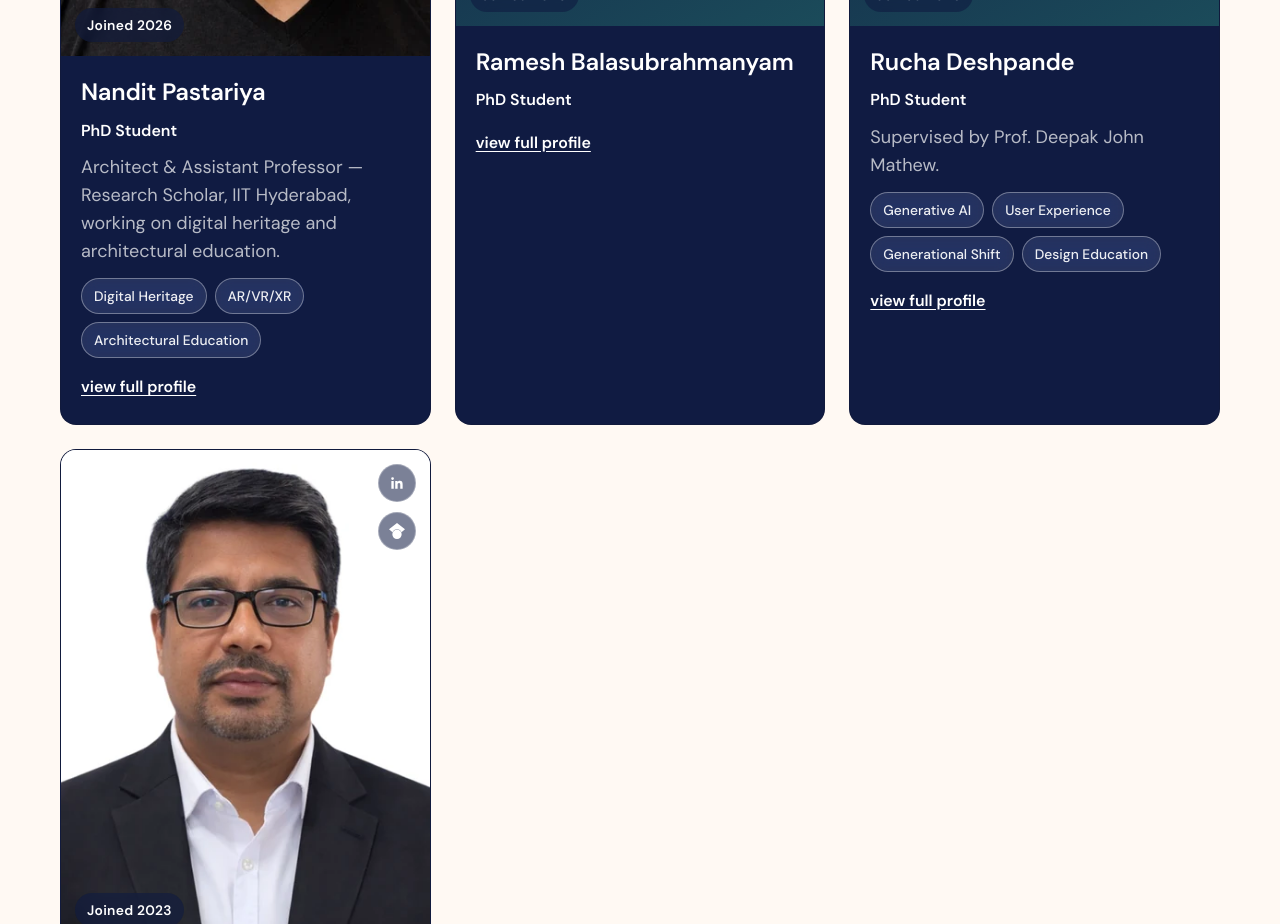
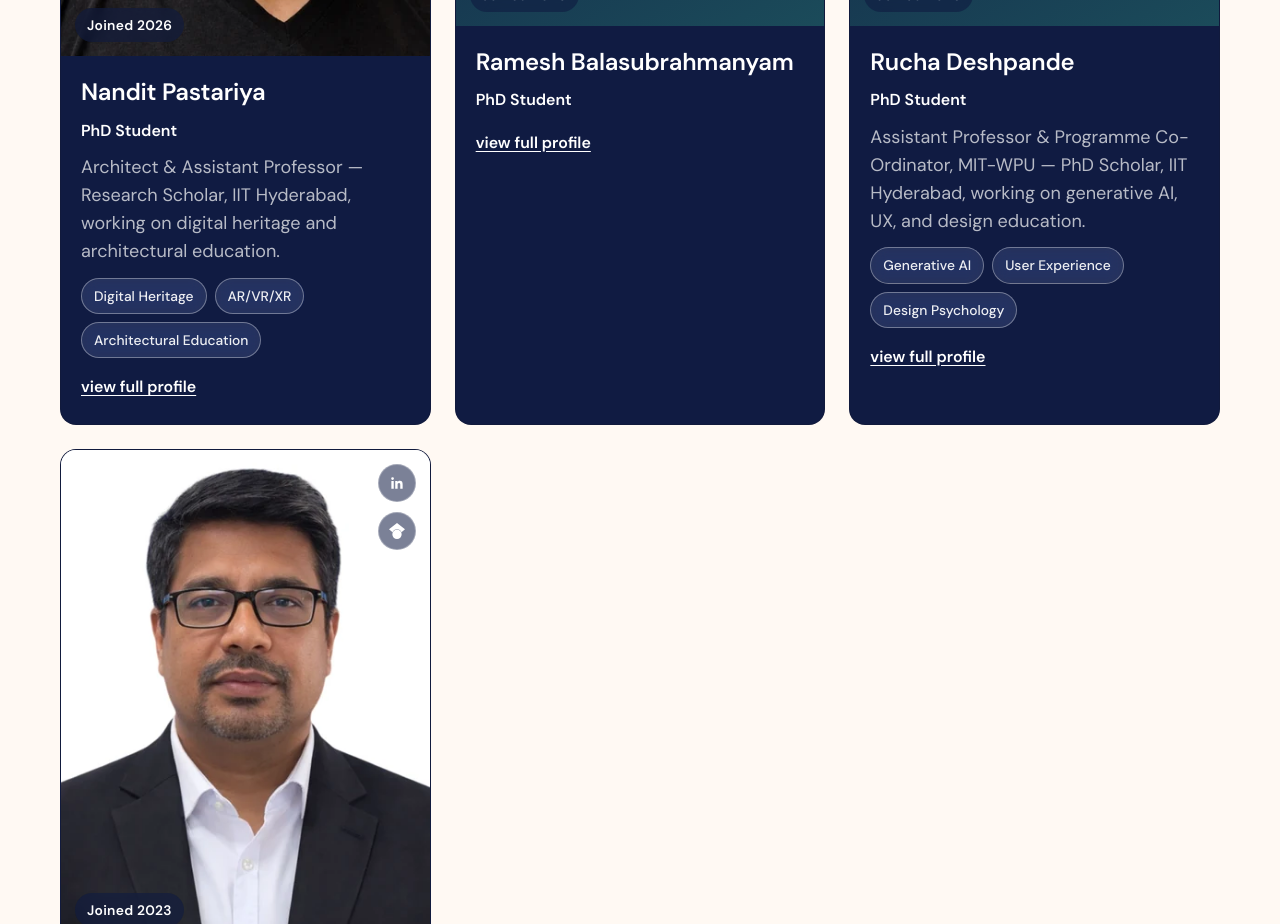
Before and after one commit to pixelprakash/dic-site, a React (Vite) app: page /people in a window 1280 px wide. Shown: the part 3580-4504 px from the top of the page. Built offline with nearby package versions, Linux system fonts and the light colour scheme; the HTML template or start-up script is replaced by a standard one; a web font is replaced by a local one.

Commit message:
added rucha profile

```diff
--- a/src/data/peopleData.js
+++ b/src/data/peopleData.js
@@ -256,10 +256,38 @@ export const MEMBERS = {
       role: 'PhD Student',
       track: 'external',
       joinedYear: '2025',
-      bio: 'Supervised by Prof. Deepak John Mathew.',
-      fullBio: 'Rucha Deshpande joined the Design Innovation Centre as a PhD scholar in 2025, supervised by Prof. Deepak John Mathew. Their research explores generative AI, user experience, generational shift and design education.',
-      tags: ['Generative AI', 'User Experience', 'Generational Shift', 'Design Education'],
+      bio: 'Assistant Professor & Programme Co-Ordinator, MIT-WPU — PhD Scholar, IIT Hyderabad, working on generative AI, UX, and design education.',
+      fullBio: [
+        'With 16+ years of experience spanning industry and academia, Rucha Deshpande works at the intersection of design practice, research, technology, and education. Her academic and teaching practice focuses on creating experiential learning environments that encourage critical thinking, creative confidence, systemic thinking, and innovation, enabling learners to connect design theory with real-world challenges.',
+        'Her research explores the intersection of generative AI, user experience, human behaviour, creativity and creative cognition, design psychology, and design education. Her work examines how emerging technologies, psychological perspectives, and human-centred approaches can influence creative processes, user experiences, and design learning.',
+        'She is committed to advancing design education that nurtures reflective practitioners, adaptive thinkers, empathetic researchers, and responsible innovators equipped to navigate complexity and shape meaningful futures.',
+      ],
+      tags: ['Generative AI', 'User Experience', 'Design Psychology'],
+      researchAreas: ['Generative AI', 'User Experience', 'Human Behaviour', 'Creativity and Creative Cognition', 'Design Psychology', 'Design Education'],
       interests: ['Generative AI', 'User Experience', 'Generational Shift', 'Design Education'],
+      education: [
+        { year: '2025 – present', degree: 'PhD, Design', institution: 'Indian Institute of Technology Hyderabad' },
+        { degree: 'Certified UX Designer', institution: 'IIT Delhi' },
+        { degree: 'Alumna', institution: 'National Institute of Design (NID), Ahmedabad' },
+        { degree: 'Alumna', institution: 'SNDT' },
+      ],
+      // Teaching Experience / Industry Experience given as aggregate
+      // year-counts + institution lists on the source bio template, not
+      // per-stint dates — kept as given rather than inventing exact
+      // date ranges or job titles for each employer.
+      experience: [
+        { role: 'Assistant Professor — Programme Co-Ordinator', org: 'User Experience Design Department, MIT World Peace University (MIT-WPU), School of Design', duration: 'Current', desc: 'Teaches User Research and Analysis, UX Research Seminar, Research Methodology for Design, UX Psychology, Branding and Identity Design, and UX Studio Projects.' },
+        { role: 'Teaching Experience (7+ years)', org: 'MIT-WPU School of Design; Symbiosis Institute of Design, Pune; Symbiosis Institute of Design, Nagpur' },
+        { role: 'Retail Experience Design (8 years)', org: 'Reliance Retail, Lifestyle Retail, Spacewood Furnishers' },
+      ],
+      achievements: [
+        'Member, ADI – Pune Chapter',
+        'Member, NIDAA',
+        'Member, IxDF (Interaction Design Foundation)',
+      ],
+      publications: [
+        { title: 'Design Intervention and Product Diversification as Sustainable Strategies for Inclusivity of Craft and Communities: A Case Study of Devrai Art Village', link: 'https://www.researchgate.net/publication/396943314_Design_Intervention_and_Product_Diversification_as_Sustainable_Strategies_for_Inclusivity_of_Craft_and_Communities_A_Case_Study_of_Devrai_Art_Village' },
+      ],
       photo: '',
       email: 'md25resch14001@iith.ac.in',
       website: '',
```
